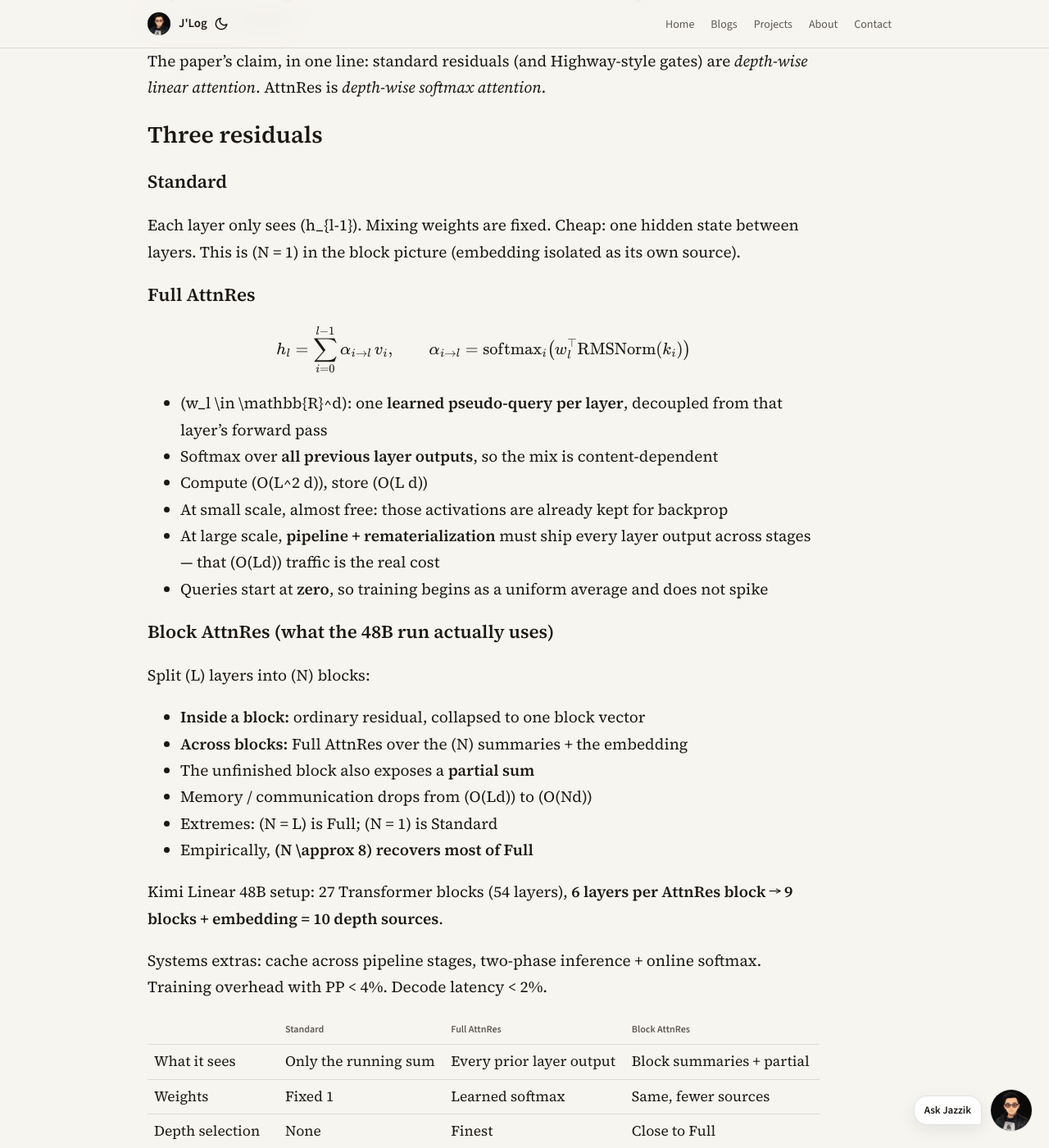
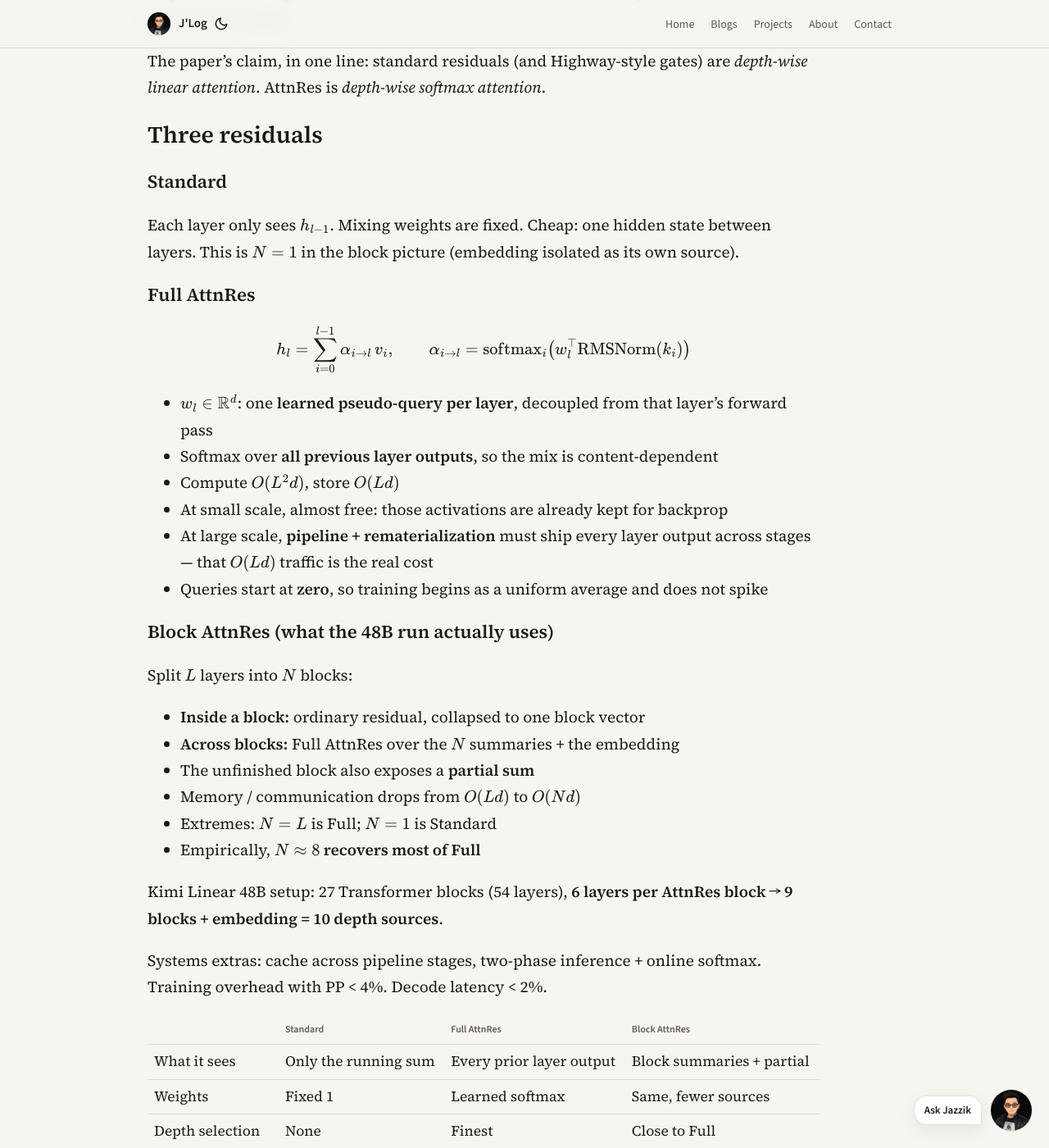
Before and after one commit to jazzikp/jazzikp.github.io, a Jekyll site: the page built from _posts/2026-08-09-kimi-k3-attention-residuals.md, in a window 1280 px wide and 1400 px high, scrolled down 923 px. Shown: the whole window at 82% size. Built offline with Jekyll 4.4.1, drawn with Linux system fonts in a browser that asks for light colours; formulas are drawn with MathJax 3; some of the changed text lies outside the part shown.

Commit message:
Fix inline maths on the Kimi K3 post
Inline expressions were rendering as raw LaTeX: "Each layer only sees
(h_{l-1})" instead of the typeset subscript, and likewise for
(w_l \in \mathbb{R}^d), (O(L^2 d)) and 43 others.

The post wrote inline maths as \(x\). Kramdown reads a backslash before
punctuation as a Markdown escape, strips it, and hands MathJax a plain
"(x)" that it never recognises as maths. Display blocks were unaffected
because they were written with a doubled backslash, which survives
escaping -- which is why the equations looked fine and only the inline
maths was broken.

The supported syntax is $$...$$: kramdown parses it as maths and emits the
delimiter MathJax wants, choosing inline or display from the context. All
46 inline expressions and 4 display blocks now use it. Verified in a
browser: MathJax typesets 50 expressions where it previously typeset 4.

Adds tests/math.test.mjs, since the suite did not catch this. It checks
the source for raw delimiters, checks the rendered prose for LaTeX that
never became maths, requires MathJax wherever maths appears, and compares
the count of expressions written against the count that reach the page.
Confirmed against the broken post: two of the four turn red.

```diff
--- a/_posts/2026-08-09-kimi-k3-attention-residuals.md
+++ b/_posts/2026-08-09-kimi-k3-attention-residuals.md
@@ -29,9 +29,9 @@ This is **part 1** of a longer note on the Kimi K3 / KDA stack. KDA itself is th
 
 A PreNorm residual looks innocent:
 
-\\[
+$$
 h_l = h_{l-1} + f_l(h_{l-1}) = h_0 + \sum_{i=1}^{l} f_i(h_{i-1})
-\\]
+$$
 
 Every earlier layer is added with **weight 1**. Depth is an RNN: all history is crushed into one vector. Hidden-state size grows with depth, so each new layer is a smaller and smaller fraction of the stream — PreNorm dilution. Early information cannot be fetched back on demand.
 
@@ -43,32 +43,32 @@ The paper’s claim, in one line: standard residuals (and Highway-style gates) a
 
 ### Standard
 
-Each layer only sees \(h_{l-1}\). Mixing weights are fixed. Cheap: one hidden state between layers. This is \(N = 1\) in the block picture (embedding isolated as its own source).
+Each layer only sees $$h_{l-1}$$. Mixing weights are fixed. Cheap: one hidden state between layers. This is $$N = 1$$ in the block picture (embedding isolated as its own source).
 
 ### Full AttnRes
 
-\\[
+$$
 h_l = \sum_{i=0}^{l-1} \alpha_{i \to l}\, v_i, \qquad
 \alpha_{i \to l} = \mathrm{softmax}_i\big(w_l^\top \mathrm{RMSNorm}(k_i)\big)
-\\]
+$$
 
-- \(w_l \in \mathbb{R}^d\): one **learned pseudo-query per layer**, decoupled from that layer’s forward pass
+- $$w_l \in \mathbb{R}^d$$: one **learned pseudo-query per layer**, decoupled from that layer’s forward pass
 - Softmax over **all previous layer outputs**, so the mix is content-dependent
-- Compute \(O(L^2 d)\), store \(O(L d)\)
+- Compute $$O(L^2 d)$$, store $$O(L d)$$
 - At small scale, almost free: those activations are already kept for backprop
-- At large scale, **pipeline + rematerialization** must ship every layer output across stages — that \(O(Ld)\) traffic is the real cost
+- At large scale, **pipeline + rematerialization** must ship every layer output across stages — that $$O(Ld)$$ traffic is the real cost
 - Queries start at **zero**, so training begins as a uniform average and does not spike
 
 ### Block AttnRes (what the 48B run actually uses)
 
-Split \(L\) layers into \(N\) blocks:
+Split $$L$$ layers into $$N$$ blocks:
 
 - **Inside a block:** ordinary residual, collapsed to one block vector
-- **Across blocks:** Full AttnRes over the \(N\) summaries + the embedding
+- **Across blocks:** Full AttnRes over the $$N$$ summaries + the embedding
 - The unfinished block also exposes a **partial sum**
-- Memory / communication drops from \(O(Ld)\) to \(O(Nd)\)
-- Extremes: \(N = L\) is Full; \(N = 1\) is Standard
-- Empirically, **\(N \approx 8\) recovers most of Full**
+- Memory / communication drops from $$O(Ld)$$ to $$O(Nd)$$
+- Extremes: $$N = L$$ is Full; $$N = 1$$ is Standard
+- Empirically, **$$N \approx 8$$ recovers most of Full**
 
 Kimi Linear 48B setup: 27 Transformer blocks (54 layers), **6 layers per AttnRes block → 9 blocks + embedding = 10 depth sources**.
 
@@ -79,16 +79,16 @@ Systems extras: cache across pipeline stages, two-phase inference + online softm
 | What it sees | Only the running sum | Every prior layer output | Block summaries + partial |
 | Weights | Fixed 1 | Learned softmax | Same, fewer sources |
 | Depth selection | None | Finest | Close to Full |
-| Extra store / ship | \(O(d)\) | \(O(Ld)\) | \(O(Nd)\) |
+| Extra store / ship | $$O(d)$$ | $$O(Ld)$$ | $$O(Nd)$$ |
 | Role in the paper | Baseline | Upper bound | The version that scales |
 
-Per-token per-layer residual I/O (Table 1): Standard \(\sim 3d\), Block \(\sim 5.5d\), mHC (\(m=4\)) \(\sim 34d\). Block is much cheaper than mHC.
+Per-token per-layer residual I/O (Table 1): Standard $$\sim 3d$$, Block $$\sim 5.5d$$, mHC ($$m=4$$) $$\sim 34d$$. Block is much cheaper than mHC.
 
 ## Experiments
 
 ### Scaling law
 
-Five sizes. Each size: Baseline / Block (\(N=8\)) / Full. Same hparams as the baseline on purpose — a conservative test.
+Five sizes. Each size: Baseline / Block ($$N=8$$) / Full. Same hparams as the baseline on purpose — a conservative test.
 
 - Slopes are similar; AttnRes is **lower loss on the whole compute curve**
 - Largest size: **Baseline 1.719, Block 1.693, Full 1.692** (Full vs Block: 0.001)
@@ -133,7 +133,7 @@ Knowledge moves a little. **Multi-step reasoning and code move a lot** — consi
 | input-independent mixing | 1.749 |
 | sigmoid instead of softmax | 1.741 |
 | no RMSNorm | 1.743 |
-| Block \(S=4\) | 1.746 |
+| Block $$S=4$$ | 1.746 |
 
 Fixed mixing is clearly worse than learned softmax — **content-dependent depth selection is doing real work**. Block is a bit behind Full, still well above baseline.
 
@@ -157,9 +157,9 @@ Paper: [Attention Residuals, arXiv:2603.15031](https://arxiv.org/abs/2603.15031)
 
 PreNorm residual 看起来无害：
 
-\\[
+$$
 h_l = h_{l-1} + f_l(h_{l-1}) = h_0 + \sum_{i=1}^{l} f_i(h_{i-1})
-\\]
+$$
 
 前面每一层都以 **权重 1** 加进去。深度方向像 RNN：历史被压成一个向量。hidden 幅度随深度涨，新层占的份额越来越小 —— 这就是 PreNorm dilution。早期信息没法按内容再取回来。
 
@@ -171,32 +171,32 @@ h_l = h_{l-1} + f_l(h_{l-1}) = h_0 + \sum_{i=1}^{l} f_i(h_{i-1})
 
 ### Standard
 
-每层只看见 \(h_{l-1}\)。混合权重固定。便宜：层间只传一个 hidden。在 block 图里，这就是 \(N = 1\)（embedding 单独作为一个 source）。
+每层只看见 $$h_{l-1}$$。混合权重固定。便宜：层间只传一个 hidden。在 block 图里，这就是 $$N = 1$$（embedding 单独作为一个 source）。
 
 ### Full AttnRes
 
-\\[
+$$
 h_l = \sum_{i=0}^{l-1} \alpha_{i \to l}\, v_i, \qquad
 \alpha_{i \to l} = \mathrm{softmax}_i\big(w_l^\top \mathrm{RMSNorm}(k_i)\big)
-\\]
+$$
 
-- \(w_l \in \mathbb{R}^d\)：每层一个 **学出来的 pseudo-query**，和本层 forward 解耦
+- $$w_l \in \mathbb{R}^d$$：每层一个 **学出来的 pseudo-query**，和本层 forward 解耦
 - 对 **所有前面层的 output** 做 softmax，混合随内容变
-- 计算 \(O(L^2 d)\)，存储 \(O(L d)\)
+- 计算 $$O(L^2 d)$$，存储 $$O(L d)$$
 - 小规模几乎免费：这些 activation 反正要给 backprop 留着
-- 大规模：**pipeline + rematerialization** 必须把每层 output 跨 stage 传 —— \(O(Ld)\) 通信才是痛点
+- 大规模：**pipeline + rematerialization** 必须把每层 output 跨 stage 传 —— $$O(Ld)$$ 通信才是痛点
 - query **零初始化**，开训接近均匀平均，不会一上来就炸
 
 ### Block AttnRes（48B 实验真正用的）
 
-把 \(L\) 层切成 \(N\) 个 block：
+把 $$L$$ 层切成 $$N$$ 个 block：
 
 - **block 内：** 还是普通 residual，压成一个 block 向量
-- **block 间：** 只对 \(N\) 个摘要 + embedding 做 Full AttnRes
+- **block 间：** 只对 $$N$$ 个摘要 + embedding 做 Full AttnRes
 - 当前还没走完的 block，再多看一个 **partial sum**
-- 内存 / 通信从 \(O(Ld)\) 降到 \(O(Nd)\)
-- 两个极端：\(N = L\) 就是 Full；\(N = 1\) 就是 Standard
-- 经验上 **\(N \approx 8\) 就能拿回 Full 的大部分收益**
+- 内存 / 通信从 $$O(Ld)$$ 降到 $$O(Nd)$$
+- 两个极端：$$N = L$$ 就是 Full；$$N = 1$$ 就是 Standard
+- 经验上 **$$N \approx 8$$ 就能拿回 Full 的大部分收益**
 
 Kimi Linear 48B：27 个 Transformer block（54 层），**每个 AttnRes block 6 层 → 9 个 block + embedding = 10 个 depth source**。
 
@@ -207,16 +207,16 @@ Kimi Linear 48B：27 个 Transformer block（54 层），**每个 AttnRes block
 | 看见谁 | 只有累加和 | 每一层的 output | block 摘要 + partial |
 | 权重 | 固定 1 | 学出来的 softmax | 同上，source 更少 |
 | 深度选择 | 无 | 最细 | 接近 Full |
-| 额外存 / 传 | \(O(d)\) | \(O(Ld)\) | \(O(Nd)\) |
+| 额外存 / 传 | $$O(d)$$ | $$O(Ld)$$ | $$O(Nd)$$ |
 | 论文定位 | baseline | 上限 | 能上大规模的折中 |
 
-每 token 每层 residual I/O（Table 1）：Standard \(\sim 3d\)，Block \(\sim 5.5d\)，mHC（\(m=4\)）\(\sim 34d\)。Block 比 mHC 省很多带宽。
+每 token 每层 residual I/O（Table 1）：Standard $$\sim 3d$$，Block $$\sim 5.5d$$，mHC（$$m=4$$）$$\sim 34d$$。Block 比 mHC 省很多带宽。
 
 ## 实验
 
 ### Scaling law
 
-五个规模。每档：Baseline / Block（\(N=8\)）/ Full。超参按 baseline 选 —— 对 AttnRes 更苛刻。
+五个规模。每档：Baseline / Block（$$N=8$$）/ Full。超参按 baseline 选 —— 对 AttnRes 更苛刻。
 
 - 斜率差不多；AttnRes **整条 compute 曲线 loss 都更低**
 - 最大档：**Baseline 1.719，Block 1.693，Full 1.692**（Full 和 Block 只差 0.001）
@@ -261,7 +261,7 @@ Kimi Linear 48B：27 个 Transformer block（54 层），**每个 AttnRes block
 | input-independent mixing | 1.749 |
 | sigmoid 代替 softmax | 1.741 |
 | 去掉 RMSNorm | 1.743 |
-| Block \(S=4\) | 1.746 |
+| Block $$S=4$$ | 1.746 |
 
 固定混合明显差于学出来的 softmax —— **内容相关的深度选择是真的在干活**。Block 比 Full 差一点，仍明显好于 baseline。
 
```
Also changed, not shown: tests/README.md (+1 -0 lines), tests/math.test.mjs (added, +128 -0 lines), README.md.
